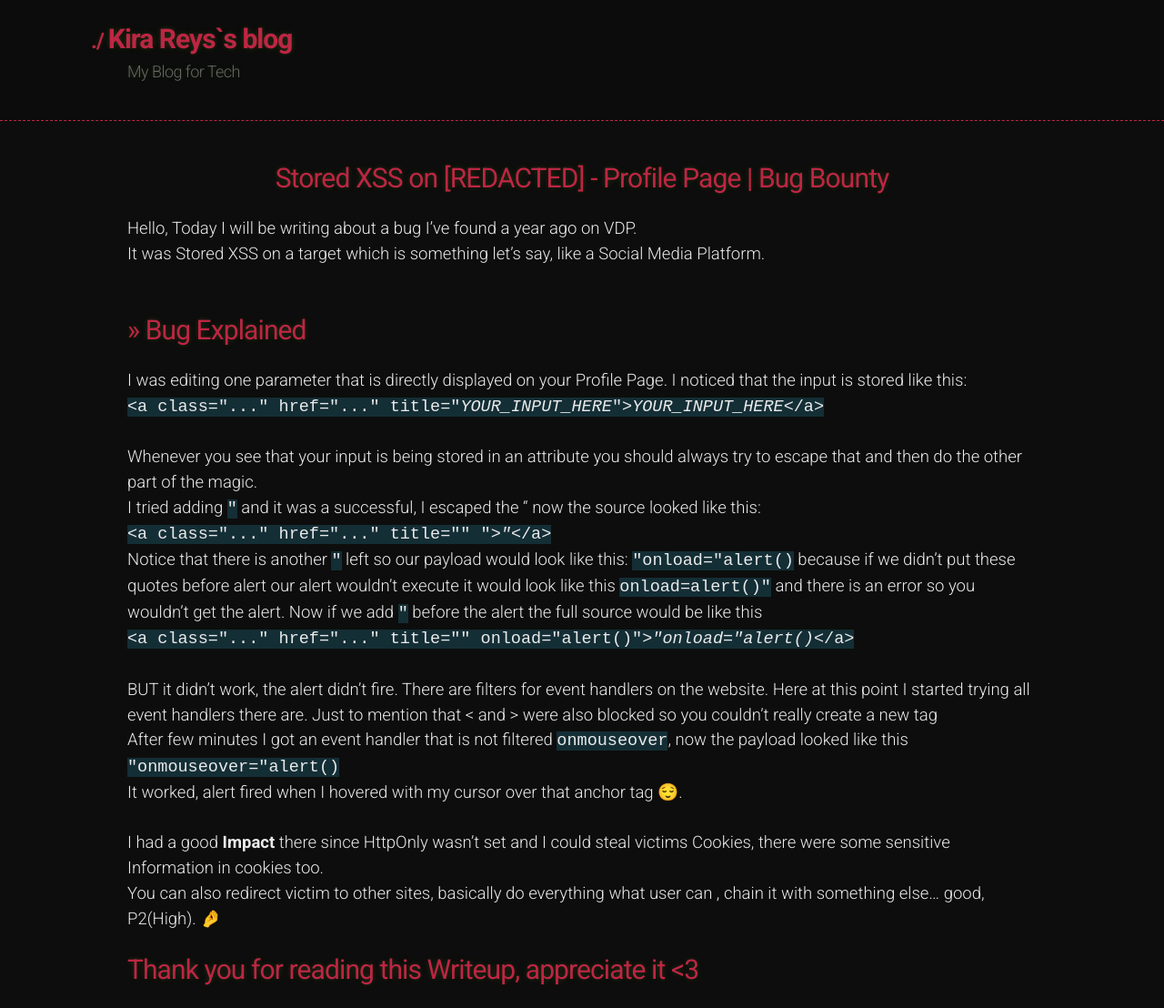
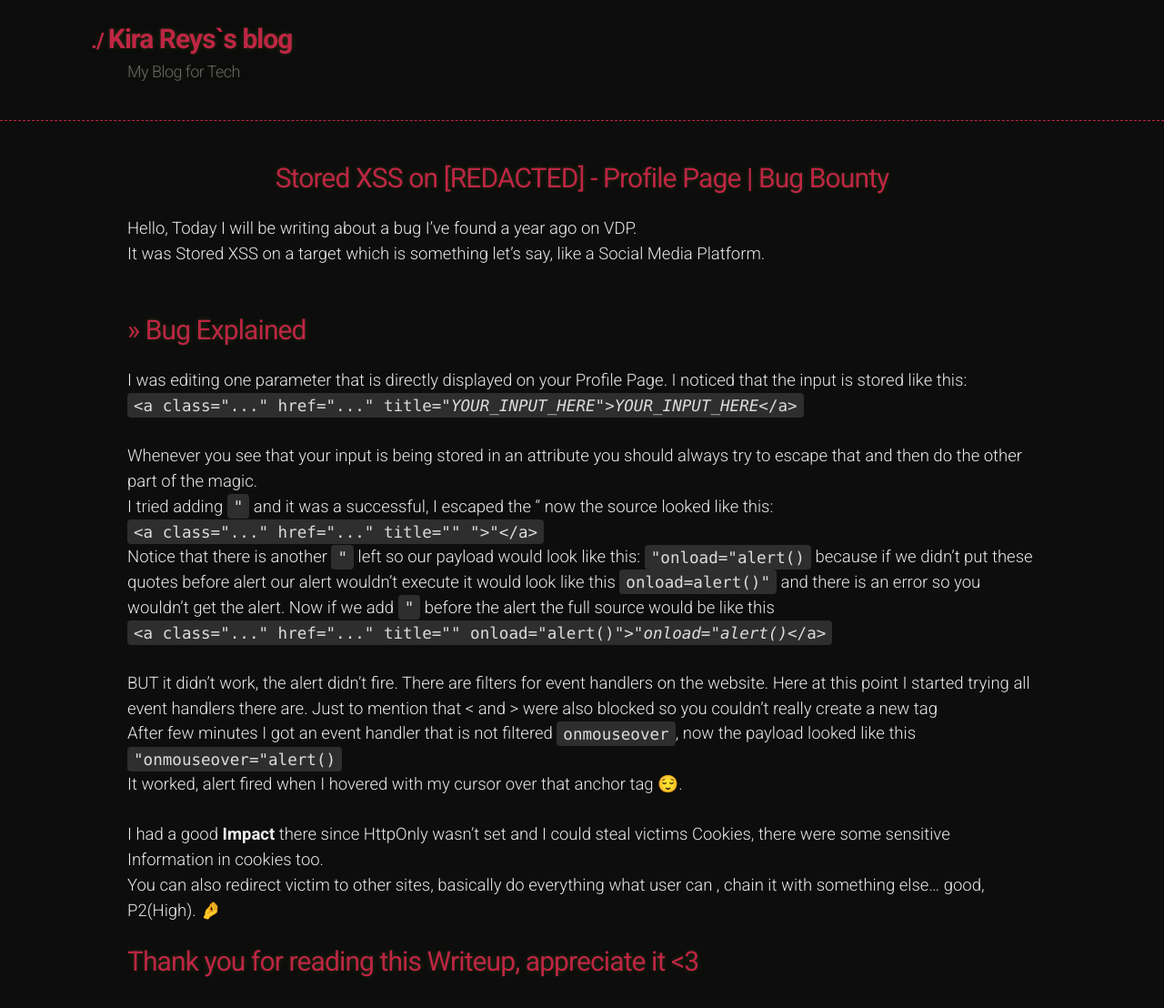
Before and after one commit to 20kilograma/blog, a Jekyll site: the page built from stored-xss-0.md, in a window 1280 px wide. Shown: the whole page at 91% size. Built offline with Jekyll 4.4.1, drawn with Linux system fonts in a browser that asks for light colours; some web fonts are replaced; our own code applies the rules of GitHub Pages for plain Markdown files.

Commit message:
Update jekyll-theme-hacker.scss

```diff
--- a/_sass/jekyll-theme-hacker.scss
+++ b/_sass/jekyll-theme-hacker.scss
@@ -161,7 +161,12 @@ blockquote {
 }
 
 code {
-  background: #142E36;
+  background-color: #2e2e2e;
+  color: #dcdcdc;
+  padding: 0.2em 0.4em;
+  font-size: 0.95em;
+  font-family: Consolas, 'Courier New', monospace;
+  border-radius: 4px;
 }
 
 pre {
```
